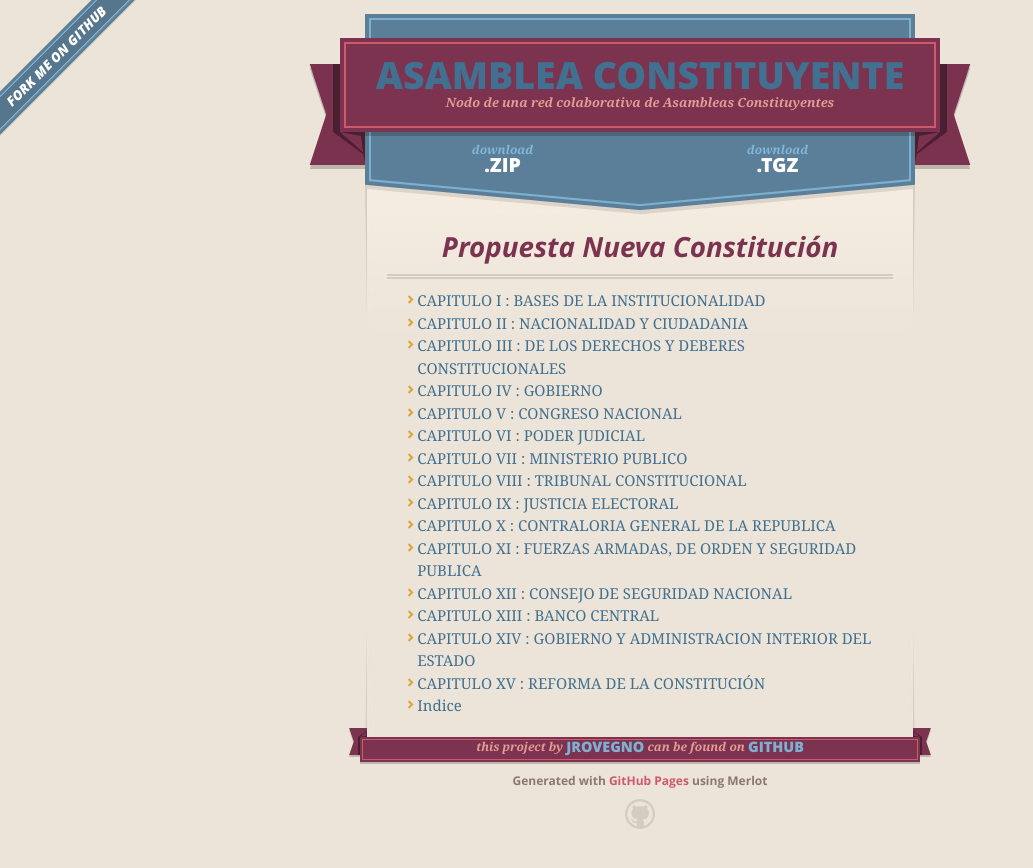
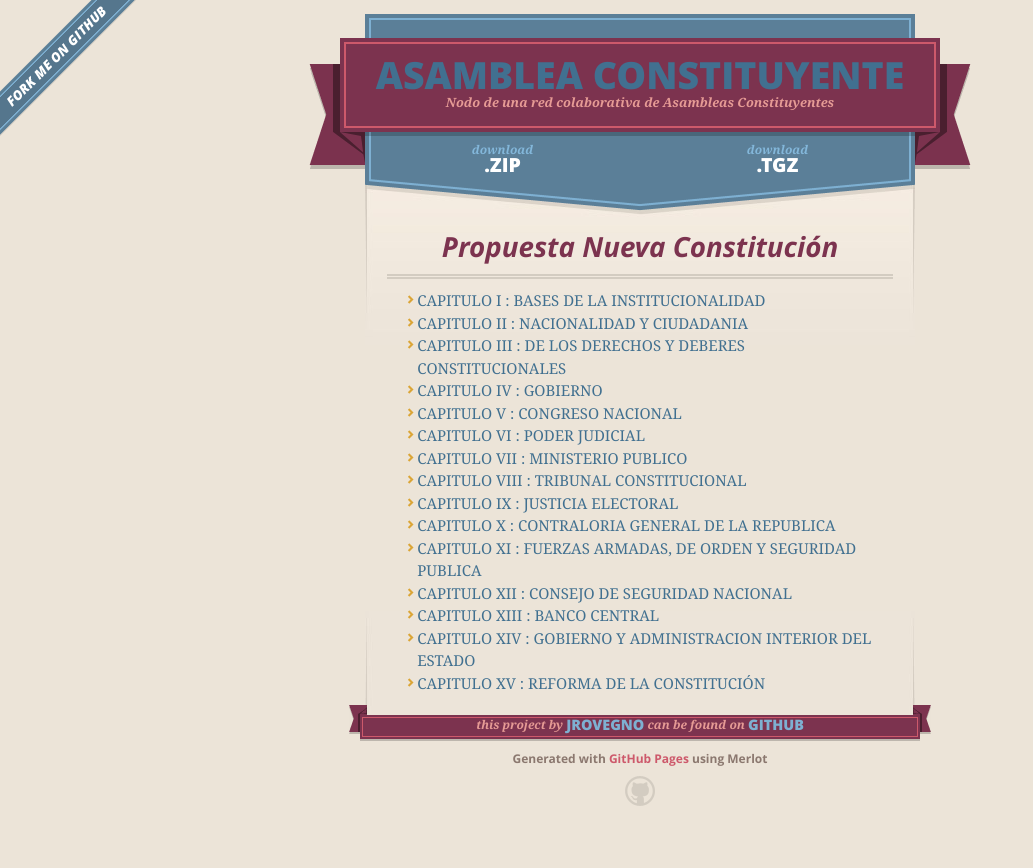
Before and after one commit to jrovegno/AC, a Jekyll site: the page built from index.md, in a window 1280 px wide. Shown: the top 868 px of the page, without its empty margins (0-1033 px from the left). Built offline with Jekyll 4.4.1, drawn with Linux system fonts in a browser that asks for light colours; nearby versions of some CDN libraries.

Commit message:
Corrige No listar Indice en index.md #4

```diff
--- a/index.md
+++ b/index.md
@@ -7,6 +7,8 @@
 
 <ul>
 {% for page in site.pages %}
-<li><a href="{{ site.baseurl }}{{ page.url }}">{{ page.title }}</a></li>
+    {% if page.title != 'Indice' %}
+    <li><a href="{{ site.baseurl }}{{ page.url }}">{{ page.title }}</a></li>
+    {% endif %}
 {% endfor %}  <!-- page -->
 </ul>
```
